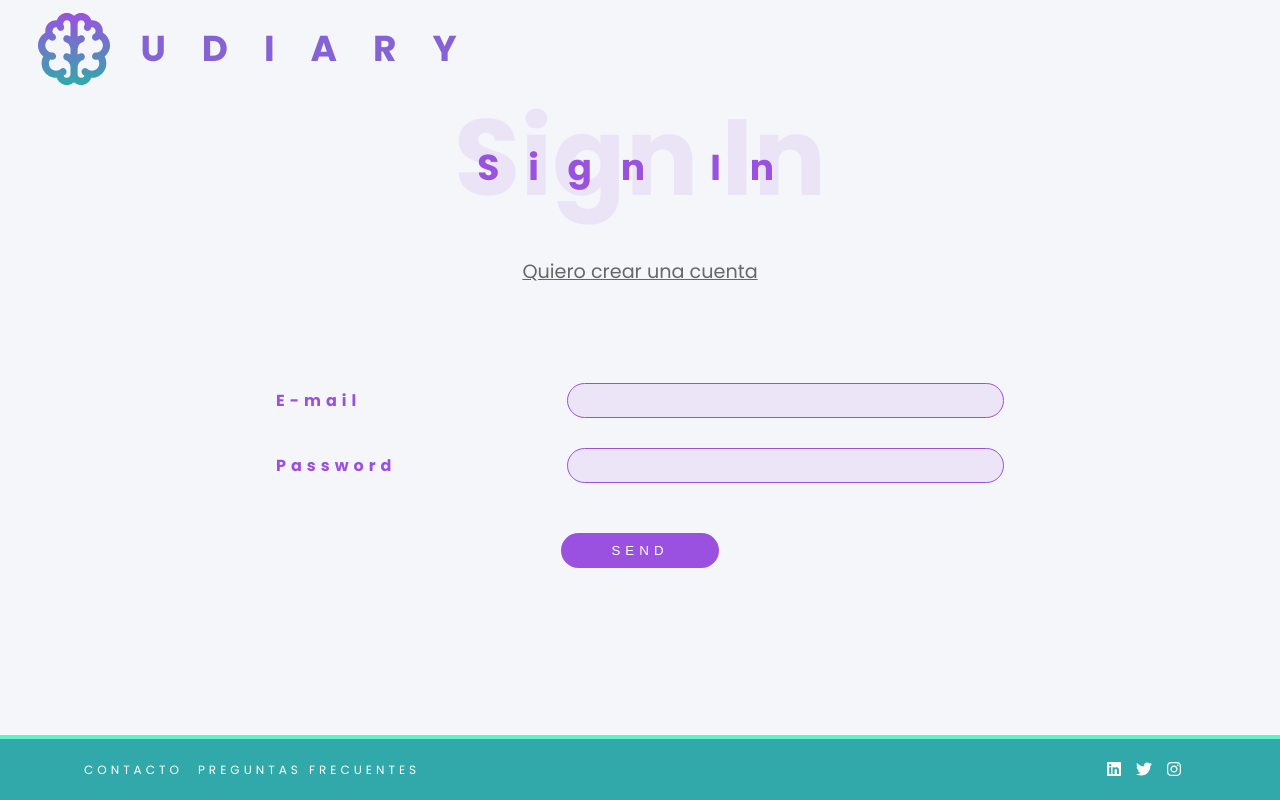
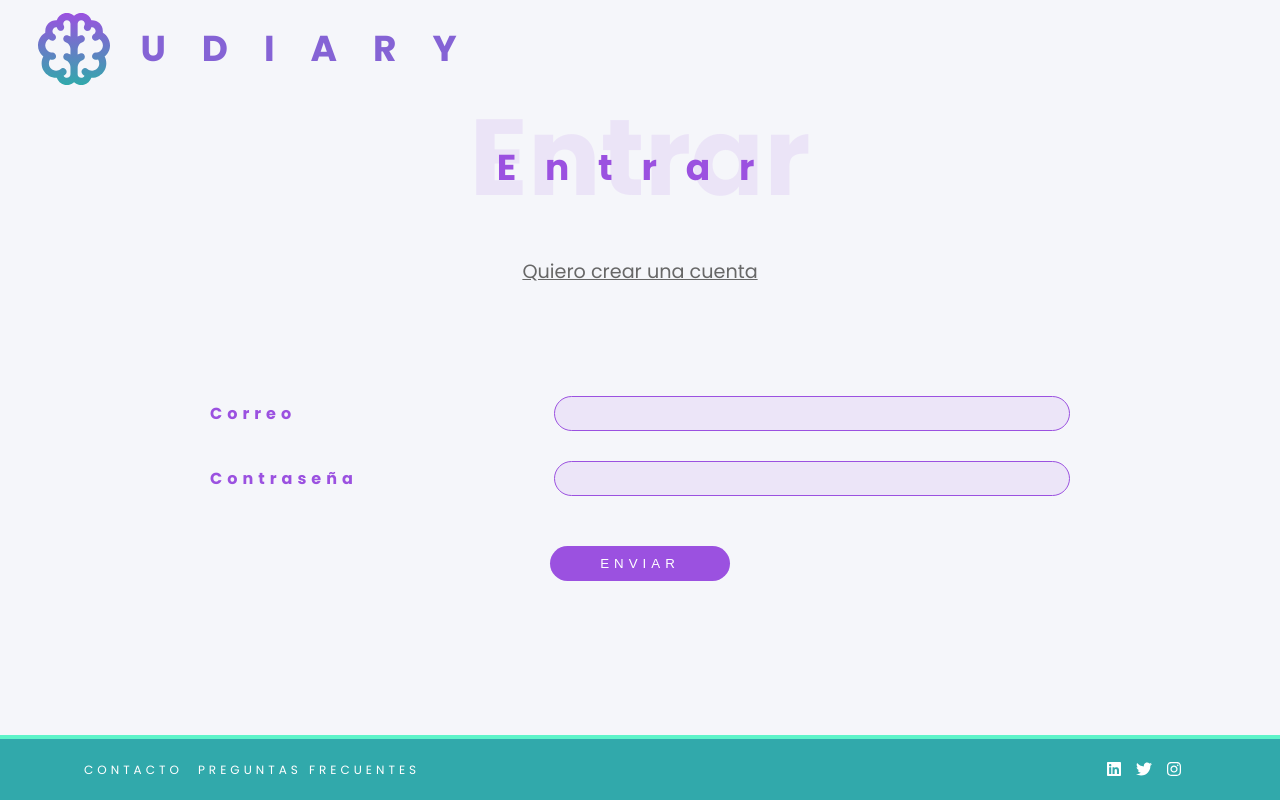
Before and after one commit to AgendaMaster/proyecto-front, a React (Create React App) app: page /login in a window 1280 px wide. Built offline with nearby package versions, Linux system fonts and the light colour scheme.

Commit message:
Style changes

```diff
--- a/src/components/Calendar/DailyView.js
+++ b/src/components/Calendar/DailyView.js
@@ -1,4 +1,5 @@
 import React from 'react'
+import {Link} from 'react-router-dom';
 import { EventTag } from './EventTag'
 import '../../sass/components/calendar/DailyView.scss'
 
@@ -66,7 +67,9 @@ export function DailyView({ config }) {
       </div>
       <div className='DailyView-item-event'>
       {
-        MOCK_EVENT_TAG.map(evento => <EventTag key={evento.id} info={ evento } view={'daily'} config={config} />)
+        MOCK_EVENT_TAG.map(evento => <Link to="/event/1">
+          <EventTag key={evento.id} info={ evento } view={'daily'} config={config} />
+        </Link>)
       }
       </div>
     </div>
--- a/src/pages/Event.js
+++ b/src/pages/Event.js
@@ -1,19 +1,21 @@
 import React from 'react';
-import {Layout} from '../components/layout';
+import { Link } from 'react-router-dom';
+import { Layout } from '../components/layout';
 import '../../src/sass/pages/events.scss';
-import { StyledTitle } from "../components/base";
-import event from "../../src/assets/images/event.svg";
-import Ellipse from "../../src/assets/images/Ellipse.svg";
-import img8 from "../../src/assets/images/image 8.svg";
-import img9 from "../../src/assets/images/image 9.svg";
+import { StyledTitle } from '../components/base';
+import event from '../../src/assets/images/event.svg';
+import Ellipse from '../../src/assets/images/Ellipse.svg';
+import img8 from '../../src/assets/images/image 8.svg';
+import img9 from '../../src/assets/images/image 9.svg';
+import Button from '../components/base/Button';
 
 export function Event() {
   const COLOR = 'secondary';
   return (
     <Layout>
       <div className='eventos'>
-        <StyledTitle text='Evento' level={ 1 } color={ COLOR } />
-        <img src={ event } alt='iconhome' className='eventImg' />
+        <StyledTitle text='Evento' level={1} color={COLOR} />
+        <img src={event} alt='iconhome' className='eventImg' />
         <div className='eventWord'>
           <div className='keyword'>
             <a>Primer keyword</a>
@@ -22,22 +24,43 @@ export function Event() {
             <a>Cuarto keyword</a>
           </div>
           <div>
-            <img src={ Ellipse } alt='iconhome' className='ellipseEvent' />
+            <img src={Ellipse} alt='iconhome' className='ellipseEvent' />
             <h1 className='orador'>@Orador</h1>
           </div>
         </div>
         <div className='descriptionEvent'>
-          <h1 className='titleEvent'>Lorem ipsum dolor sit amet, y insectetur adipisci.</h1>
-          <p className='desEvent'>Vestibulum rhoncus, lorem nec scelerisque ultrices, tellus diam euismod orci, in interdum erat nulla eget ante. Nullam arcu nunc, suscipit dapibus laoreet eget, sagittis quis ipsum. Aliquam tincidunt pulvinar posuere. Curabitur sagittis quam sit amet velit semper, et egestas nunc pharetra. Mauris venenatis, felis sed lacinia commodo, tellus lorem congue enim, nec congue elit dolor nec dolor. Donec egestas sapien viverra, vestibulum magna in, hendrerit ligula. Fusce vitae est consequat, posuere ipsum ut, accumsan leo. Praesent eu ligula ac justo fermentum elementum. Quisque gravida nibh metus, sit amet pretium eros tincidunt sed</p>
+          <h1 className='titleEvent'>
+            Lorem ipsum dolor sit amet, y insectetur adipisci.
+          </h1>
+          <p className='desEvent'>
+            Vestibulum rhoncus, lorem nec scelerisque ultrices, tellus diam
+            euismod orci, in interdum erat nulla eget ante. Nullam arcu nunc,
+            suscipit dapibus laoreet eget, sagittis quis ipsum. Aliquam
+            tincidunt pulvinar posuere. Curabitur sagittis quam sit amet velit
+            semper, et egestas nunc pharetra. Mauris venenatis, felis sed
+            lacinia commodo, tellus lorem congue enim, nec congue elit dolor nec
+            dolor. Donec egestas sapien viverra, vestibulum magna in, hendrerit
+            ligula. Fusce vitae est consequat, posuere ipsum ut, accumsan leo.
+            Praesent eu ligula ac justo fermentum elementum. Quisque gravida
+            nibh metus, sit amet pretium eros tincidunt sed
+          </p>
           <div className='commentEvent'>
-            <p className='desCommentEvent'>Accumsan cursus. Ut cursus neque ante, at tincidunt metus accumsan sed. Integer sed turpis ipsum. Fusce ornare lacus a pharetra ultricies. Nullam id nibh quam. Interdum et malesuada fames ac ante ipsum primis in faucibus.</p>
+            <p className='desCommentEvent'>
+              Accumsan cursus. Ut cursus neque ante, at tincidunt metus accumsan
+              sed. Integer sed turpis ipsum. Fusce ornare lacus a pharetra
+              ultricies. Nullam id nibh quam. Interdum et malesuada fames ac
+              ante ipsum primis in faucibus.
+            </p>
           </div>
+            <Link to="/login">
+              <Button text='Reservar' style={{ marginTop: 50, fontSize: 20 }} />
+            </Link>
         </div>
-        <StyledTitle text='clientes' level={ 1 } color={ COLOR } />
+        <StyledTitle text='Otros eventos' level={1} color={COLOR} />
         <div className='publicacion'>
-            <img src={ img8 } alt='iconhome' className='publicacion2' />
-            <img src={ img9 } alt='iconhome' className='publicacion2' />
-            <img src={ img8 } alt='iconhome' className='publicacion2' />
+          <img src={img8} alt='iconhome' className='publicacion2' />
+          <img src={img9} alt='iconhome' className='publicacion2' />
+          <img src={img8} alt='iconhome' className='publicacion2' />
         </div>
       </div>
     </Layout>
--- a/src/pages/Login.js
+++ b/src/pages/Login.js
@@ -63,12 +63,12 @@ const Login = ({ setSuggestions, setToken, setUser }) => {
         </Link>
       </div>
       <form className='Login' onSubmit={handleSubmit}>
-        <StyledTitle text='Sign In' level={1} color={COLOR} />
+        <StyledTitle text='Entrar' level={1} color={COLOR} />
         <Link to='/sign-up' className='BackLink'>
           Quiero crear una cuenta
         </Link>
         <div className='Login__form'>
-          <FormGroup label='E-mail' color={COLOR}>
+          <FormGroup label='Correo' color={COLOR}>
             <input
               required
               type='text'
@@ -77,7 +77,7 @@ const Login = ({ setSuggestions, setToken, setUser }) => {
               data-name='email'
             />
           </FormGroup>
-          <FormGroup label='Password' color={COLOR}>
+          <FormGroup label='Contraseña' color={COLOR}>
             <input
               required
               type='password'
@@ -88,7 +88,7 @@ const Login = ({ setSuggestions, setToken, setUser }) => {
           </FormGroup>
         </div>
         <div className='Login__footer'>
-          <Button text='Send' type='submit' color={COLOR} />
+          <Button text='Enviar' type='submit' color={COLOR} />
         </div>
       </form>
       <Footer />
--- a/src/pages/SignUp.js
+++ b/src/pages/SignUp.js
@@ -63,7 +63,7 @@ const SignUp = () => {
       </Link>
     </div>
     <form className='SignUp' onSubmit={handleSubmit}>
-      <StyledTitle text='Sign Up' level={1} color={COLOR} />
+      <StyledTitle text='Registro' level={1} color={COLOR} />
       <Link to='/login' className="BackLink">
         Ya tengo cuenta
       </Link>
--- a/src/sass/components/layout-NotUSer/index.scss
+++ b/src/sass/components/layout-NotUSer/index.scss
@@ -57,9 +57,11 @@
 
 .Login {
   grid-area: content;
+  margin: auto;
 }
 .SignUp {
   grid-area: content;
+  margin: auto;
 }
 .Footer {
   grid-area: footer;
--- a/src/sass/pages/Login.scss
+++ b/src/sass/pages/Login.scss
@@ -7,6 +7,7 @@
   &__form {
     padding: 20px;
     margin-top: 10%;
+    min-width: 900px;
   }
   &__footer {
     margin: auto;
--- a/src/sass/pages/SignUp.scss
+++ b/src/sass/pages/SignUp.scss
@@ -2,7 +2,9 @@
 
 .SignUp {
   max-width: 900px;
+  min-width: 900px;
   margin: 0 20%;
+  margin: auto;
   height: 100%;
   &__form {
     padding: 20px;
--- a/src/sass/pages/events.scss
+++ b/src/sass/pages/events.scss
@@ -66,7 +66,7 @@
     background: rgba($color: #9b51e0, $alpha: 0.2);
     border-radius: 16px;
     width: 70%;
-    display: inline-flex;
+    margin: auto;
     padding: 25px;
 }
 .desCommentEvent{
```
